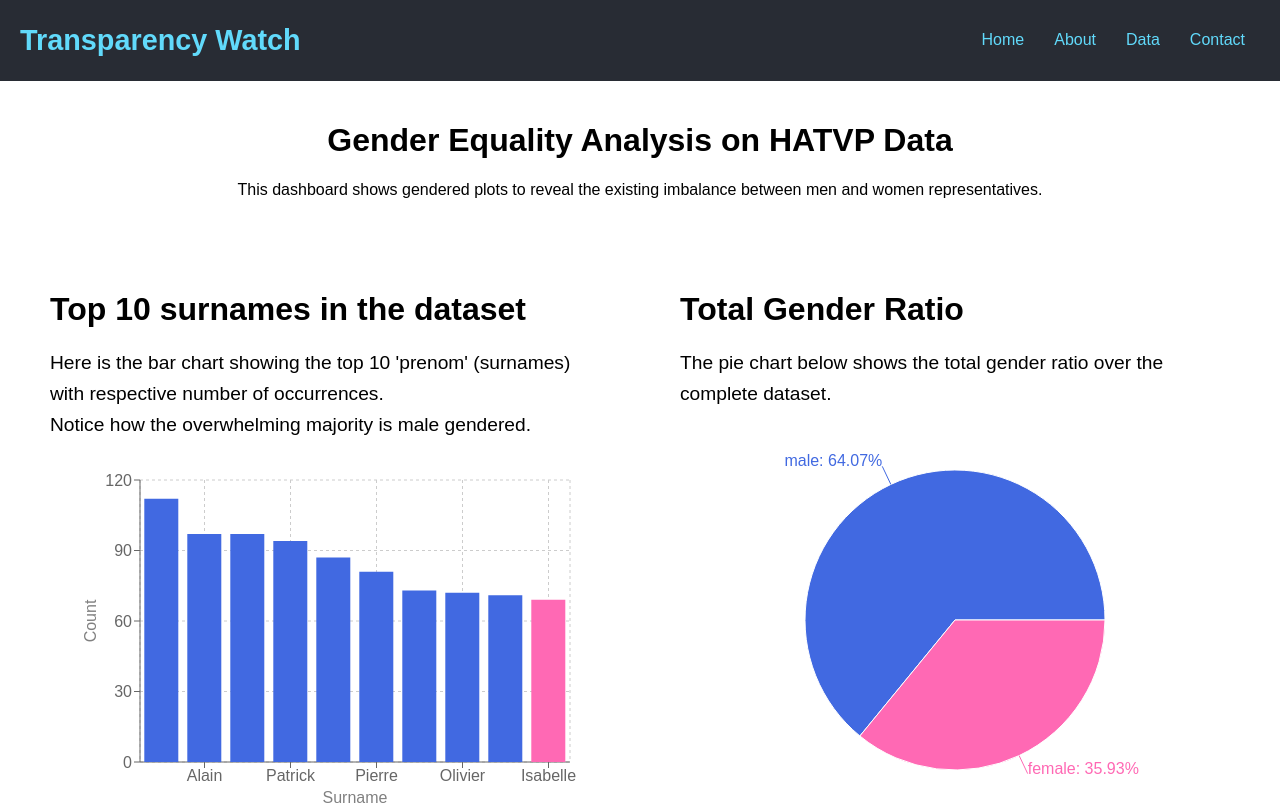
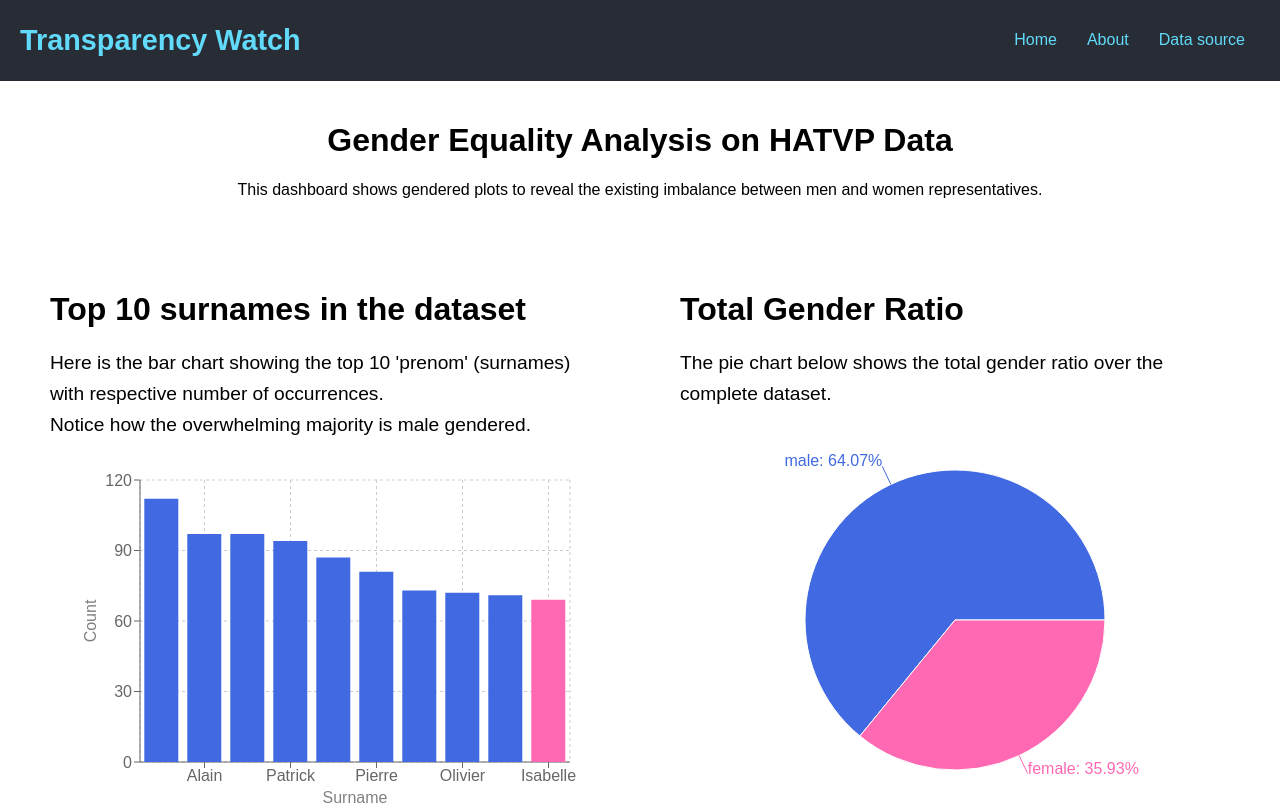
Before and after one commit to louispaulet/hatvp_reactjs_viz, a React (Create React App) app in the folder hatvp_viz/: page /hatvp_reactjs_viz/gender_equality in a window 1280 px wide. Shown: the top 805 px of the page. Built offline with nearby package versions, Linux system fonts and the light colour scheme.

Commit message:
fix sticky footer issue, remove contact section from navbar

```diff
--- a/hatvp_viz/src/App.css
+++ b/hatvp_viz/src/App.css
@@ -3,8 +3,15 @@ body {
   font-family: Arial, sans-serif;
 }
 
-.App {
+.App-outer {
+  display: flex;
+  flex-direction: column;
+  min-height: 100vh;
   text-align: center;
+}
+
+.App-inner {
+  flex: 1; /* This allows the hero section to take up the remaining space */
 }
 
 .App-nav {
@@ -86,6 +93,7 @@ body {
   color: white;
   padding: 20px;
   text-align: center;
+  flex-shrink: 0; /* Ensures the footer does not shrink */
 }
 
 .App-footer h2 {
@@ -97,7 +105,6 @@ body {
   color: #61dafb;
   text-decoration: none;
 }
-
 
 .gender-equality-container {
   width: 100%;
--- a/hatvp_viz/src/App.js
+++ b/hatvp_viz/src/App.js
@@ -12,8 +12,9 @@ import './App.css';
 function App() {
   return (
     <Router basename="/hatvp_reactjs_viz">
-      <div className="App">
-        <Navbar />
+      <div className="App-outer">
+      <div className="App-inner">
+        <Navbar/>
         <Routes>
           <Route path="/" element={<Home />} />
           <Route path="/about" element={<About />} />
@@ -23,6 +24,9 @@ function App() {
           {/* 404 route */}
           <Route path="*" element={<NotFound />} />
         </Routes>
+
+      </div>
+      <Contact/>
       </div>
     </Router>
   );
--- a/hatvp_viz/src/components/Contact.js
+++ b/hatvp_viz/src/components/Contact.js
@@ -5,7 +5,7 @@ const Contact = () => {
     <footer className="App-footer" id="contact">
       <h2>Contact Us</h2>
       <p>
-        If you have any questions or need further information, feel free to reach out to us at <a href="mailto:info@transparencywatch.org">info@transparencywatch.org</a>.
+        If you have any questions or need further information, feel free to not reach out to us for the moment.
       </p>
       <p>&copy; 2024 Transparency Watch. All rights reserved.</p>
     </footer>
--- a/hatvp_viz/src/components/Home.js
+++ b/hatvp_viz/src/components/Home.js
@@ -2,7 +2,7 @@ import React from 'react';
 import { Link } from 'react-router-dom';
 
 const Home = () => {
-  {/* Intro section */}
+  // Intro section
   return (
     <div className="App-hero">
         <div>
--- a/hatvp_viz/src/components/Navbar.js
+++ b/hatvp_viz/src/components/Navbar.js
@@ -8,8 +8,7 @@ const Navbar = () => {
       <ul>
         <li><Link to="/">Home</Link></li>
         <li><Link to="/about">About</Link></li>
-        <li><Link to="/data">Data</Link></li>
-        <li><Link to="/contact">Contact</Link></li>
+        <li><Link to="/data">Data source</Link></li>
       </ul>
     </nav>
   );
```
